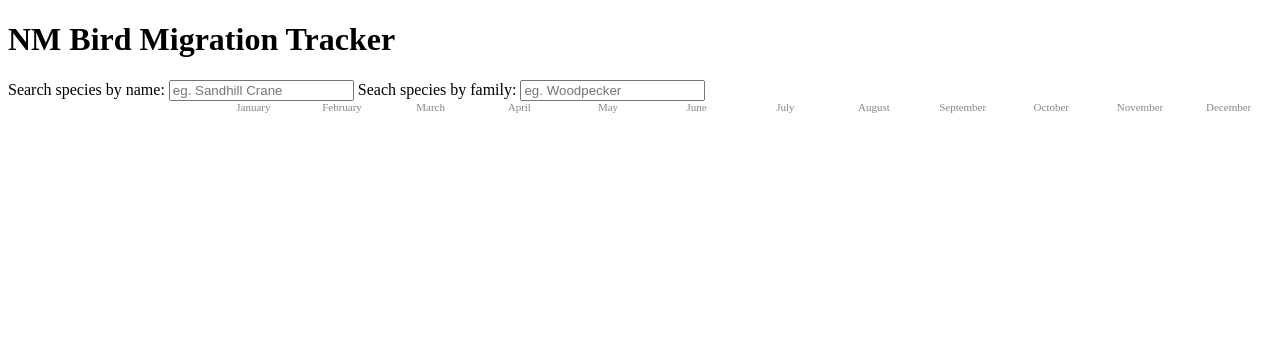
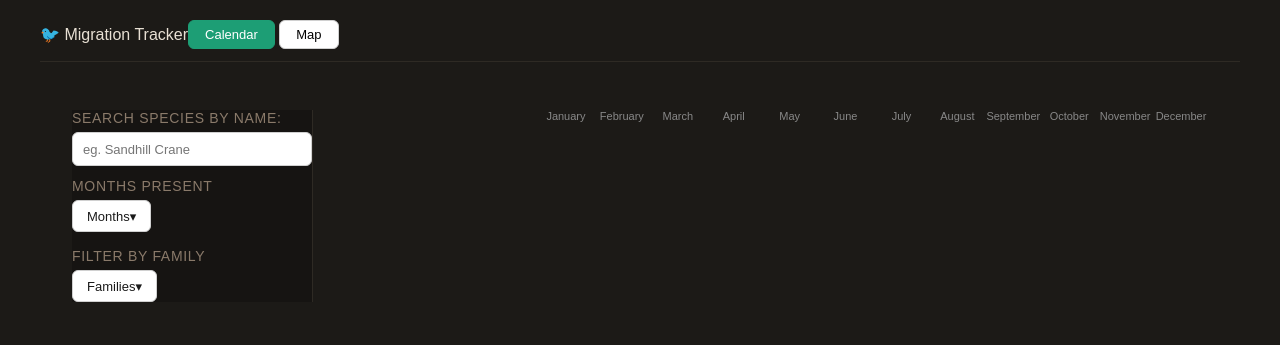
Before and after one commit to wal-co/nm-migration-tracker, a Flask app: page / in a window 1280 px wide. Shown: the top 345 px of the page. Run offline with Flask 3, Linux system fonts and the light colour scheme; data that the repository does not hold is empty.

Commit message:
Start of Dark earthy theme, sidebar layout, filter pills, month toggle

```diff
--- a/app.py
+++ b/app.py
@@ -7,6 +7,7 @@ app = Flask(__name__)
 @app.route("/")
 def index():
     return render_template("index.html")
+
 @app.route("/api/observations")
 def observations():
     region = request.args.get("region", "US-NM")
@@ -16,11 +17,13 @@ def observations():
     matrix = sort_matrix(build_presence_matrix(yearly, taxonomy_table))
     serializable = {species: bird.to_dict() for species, bird in matrix.items()}
     return jsonify(serializable)
+
 @app.route("/api/families")
 def families():
     client = EBirdClient()
     taxonomy_table = build_taxonomy_lookup(client)
     families = sorted(set(taxonomy_table.values()))
     return jsonify(families)
+
 if __name__ == "__main__":
     app.run(debug=True)
--- a/data.py
+++ b/data.py
@@ -50,14 +50,10 @@ def build_presence_matrix(observations, taxonomy_lookup):
         # add the Bird obj to matrix[species] if not already there
         if species not in matrix:
             matrix[species] = Bird(
-                    common_name=species,
-                    species_code=obs["speciesCode"],
-                    months=[month],
-                    familyComName=taxonomy_lookup.get(obs["speciesCode"], "Unknown")
+                    obs,
+                    taxonomy_lookup
                 )
-        else:
-            if month not in matrix[species].months:
-                matrix[species].months.append(month)
+        matrix[species].add_months_seen(month)
     return matrix
 
 def sort_matrix(matrix):
@@ -74,7 +70,7 @@ def get_yearly_observations(client, year=2025):
     with ThreadPoolExecutor() as executor:
         results = list(executor.map(fetch_month, range(1, 13)))
     hist_data = [obs for month_results in results for obs in month_results]
-    print(f"Fetched in {time.time() - start:.2f}s")
+    # print(f"Fetched in {time.time() - start:.2f}s")
     return hist_data
 
 def build_taxonomy_lookup(client):
--- a/static/js/charts.js
+++ b/static/js/charts.js
@@ -1,28 +1,107 @@
 let allData = {}
+let selectedFamilies = new Set()
+let selectedMonth = 0
 
 fetch("/api/observations")
     .then(response => response.json())
     .then(data => {
       allData = data
       renderBarChart(data)
+      populateFamilyPills(allData)
+      populateMonthPills()
     })
 
 document.getElementById("species-search").addEventListener("input", applyFilters)
-document.getElementById("family-search").addEventListener("input", applyFilters)
+// document.getElementById("family-search").addEventListener("input", applyFilters)
+// document.getElementById("month-filter").addEventListener("change", applyFilters)
+const month_pills = document.getElementById("month-pills")
+document.getElementById("month-toggle").addEventListener("click", () => {
+  if (month_pills.style.display === "none") {
+    month_pills.style.display = "block" // show
+  } else {
+    month_pills.style.display = "none" // hide
+  }
+})
+
+const family_pills = document.getElementById("family-pills")
+document.getElementById("family-toggle").addEventListener("click", () => {
+    if (family_pills.style.display === "none") {
+    family_pills.style.display = "block" // show
+  } else {
+    family_pills.style.display = "none" // hide
+  }
+})
 
 function applyFilters() {
   const nameSearch = document.getElementById("species-search").value.toLowerCase()
-  const familySearch = document.getElementById("family-search").value.toLowerCase()
+  // const familySearch = document.getElementById("selectedFamily").value.toLowerCase()
+  // const monthSearch = parseInt(document.getElementById("month-filter").value)
 
   const filtered = Object.fromEntries(
     Object.entries(allData).filter(([species, bird]) => {
-      const matchesName = bird.common_name.toLowerCase().includes(nameSearch)
-      const matchesFamily = bird.family.toLowerCase().includes(familySearch)
-      return matchesName && matchesFamily
+      const matchesName = bird.comName.toLowerCase().includes(nameSearch)
+      // const matchesFamily = bird.family.toLowerCase().includes(familySearch)
+      const matchesFamily = selectedFamilies.size === 0 || selectedFamilies.has(bird.family)
+      let matchesMonth = false
+      if (selectedMonth === 0) { matchesMonth = true}
+      else { matchesMonth = bird.months.includes(selectedMonth) }
+      return matchesName && matchesFamily && matchesMonth
     })
   )
+  if (Object.keys(filtered).length === 0) {
+    document.getElementById("bar-view").innerHTML = "<p>No species matched your search.</p>"
+    return
+  }
 
   renderBarChart(filtered)
+}
+
+function populateFamilyPills(data) {
+  const families = [... new Set(Object.values(data).map(bird => bird.family))].sort()
+  const container = document.getElementById("family-pills")
+  container.innerHTML = families.map(family =>
+    `<button class="family-pill" data-family="${family}">${family}</button>`
+  ).join("")
+
+  container.querySelectorAll(".family-pill").forEach(pill => {
+    pill.addEventListener("click", () => {
+      if (selectedFamilies.has(pill.dataset.family)) {
+        selectedFamilies.delete(pill.dataset.family)
+      } else {
+        selectedFamilies.add(pill.dataset.family)
+      }
+      pill.classList.toggle("active")
+      applyFilters()
+    })
+  })
+}
+
+function populateMonthPills() {
+  const months = [
+      "January",
+      "February",
+      "March",
+      "April",
+      "May",
+      "June",
+      "July",
+      "August",
+      "September",
+      "October",
+      "November",
+      "December"]
+  const container = document.getElementById("month-pills")
+  container.innerHTML = months.map( (month, i) =>
+    `<button class="month-pill" data-month="${i+1}">${month}</button>`
+  ).join("")
+
+  container.querySelectorAll(".month-pill").forEach(pill => {
+      pill.addEventListener("click", () => {selectedMonth = parseInt(pill.dataset.month) === selectedMonth ? 0 : parseInt(pill.dataset.month)
+      document.querySelectorAll(".month-pill").forEach(p => p.classList.remove("active"))
+      if (selectedMonth) pill.classList.add("active")
+      applyFilters()
+    })
+  })
 }
 
 function renderBarChart(data) {
@@ -54,7 +133,7 @@ function renderBarChart(data) {
   for (const [species, bird] of Object.entries(data)) {
     const row = document.createElement("div")
     row.className = "bar-row"
-    row.innerHTML = row.innerHTML = `<a href="https://ebird.org/species/${bird.species_code}" target="_blank" class="species-name">${bird.common_name}</a>` +        // loop through 1-12, create a cell for each month
+    row.innerHTML = row.innerHTML = `<a href="https://ebird.org/species/${bird.speciesCode}" target="_blank" class="species-name">${bird.comName}</a>` +        // loop through 1-12, create a cell for each month
       Array.from({length: 12}, (_, i) => i + 1)
         .map(month => bird.months.includes(month) ?
           `<div class="month-cell present"></div>` :
--- a/static/style.css
+++ b/static/style.css
@@ -1,3 +1,164 @@
+body {
+  font-family: sans-serif;
+  max-width: 1200px;
+  margin: 0 auto;
+  padding: 20px 32px;
+  color: #e8e0d4;
+  background: #1c1a17;
+}
+
+h1 {
+  font-size: 22px;
+  font-weight:500;
+  color: #1a1a1a;
+  margin-bottom: 8px;
+}
+
+#top-nav {
+  display: flex;
+  align-items: center;
+  background: #161412
+  gap: 16px;
+  border-bottom: 0.5px solid #2e2a24;
+  margin-bottom: 24px;
+  padding-bottom: 12px;
+}
+
+.view-btn {
+  padding: 6px 16px;
+  border: 0.5px solid #d0d0d0;
+  border-radius: 6px;
+  background: white;
+  font-size: 13px;
+  cursor: pointer;
+}
+
+.view-btn.active {
+  background: #1D9E75;
+  color: white;
+  border-color: #1D9E75;
+}
+
+#main-layout {
+  display: flex;
+  gap: 24px;
+  padding: 24px 32px;
+}
+
+#sidebar {
+  width: 240px;
+  flex-shrink: 0;
+  position: sticky;
+  top: 24px;
+  align-self: flex-start;
+  background: #161412;
+  border-right: 0.5px solid #2e2a24;
+}
+
+#sidebar button {
+  width: auto;
+  align-self: flex-start;
+}
+
+/* #filters { */
+/*   display: flex; */
+/*   flex-direction: column; */
+/*   gap: 16px; */
+/* } */
+
+#filters {
+  display: flex;
+  flex-direction: column;
+  gap: 12px;
+  margin-bottom: 16px;
+}
+
+.filter-group {
+  display: flex;
+  flex-direction: column;
+  gap: 6px;
+}
+
+.filter-group label {
+  font-size: 14px;
+    color: #8a7a6a;
+    font-weight: 500;
+    text-transform: uppercase;
+    letter-spacing: 0.05em;
+}
+
+input[type="text"], select {
+  height: 32px;
+  padding: 0 10px;
+  border: 0.5px solid #d0d0d0;
+  border-radius: 6px;
+  font-size: 13px;
+  color: #1a1a1a;
+  background: white;
+  outline: none;
+}
+
+input[type="text"]:focus, select:focus {
+    border-color: #1D9E75;
+}
+
+button#month-toggle, button#family-toggle {
+    height: 32px;
+    padding: 0 14px;
+    border: 0.5px solid #d0d0d0;
+    border-radius: 6px;
+    font-size: 13px;
+    background: white;
+    color: #1a1a1a;
+    cursor: pointer;
+}
+
+button#month-toggle:hover, button#family-toggle:hover {
+    background: #e8e8e8;
+}
+
+
+
+
+.month-pill {
+    background: var(--color-background-secondary);
+    border: 0.5px solid var(--color-border-tertiary);
+    border-radius: 20px;
+    padding: 4px 12px;
+    font-size: 15px;
+    color: var(--color-text-secondary);
+    cursor: pointer;
+    margin: 2px;
+}
+
+.month-pill.active {
+    background: #1D9E75;
+    color: white;
+    border-color: #1D9E75;
+}
+
+.family-pill {
+    background: var(--color-background-secondary);
+    border: 0.5px solid var(--color-border-tertiary);
+    border-radius: 20px;
+    padding: 4px 12px;
+    font-size: 15px;
+    color: var(--color-text-secondary);
+    cursor: pointer;
+    margin: 2px;
+}
+
+.family-pill.active {
+    background: #1D9E75;
+    color: white;
+    border-color: #1D9E75;
+}
+
+#content {
+  flex: 1;
+  min-width: 0;
+}
+
 .month-header, .bar-row {
     display: grid;
     grid-template-columns: 200px repeat(12, 1fr);
--- a/templates/index.html
+++ b/templates/index.html
@@ -5,12 +5,38 @@
     <link rel="stylesheet" href="{{ url_for('static', filename='style.css') }}">
 </head>
 <body>
-    <h1>NM Bird Migration Tracker</h1>
-    <label for="species-search">Search species by name:</label>
-    <input type="text" id="species-search" placeholder="eg. Sandhill Crane">
-    <label for="family-search">Seach species by family:</label>
-    <input type="text" id="family-search" placeholder="eg. Woodpecker">
-    <div id="bar-view"></div>
+    <nav id="top-nav">
+      <div id="nav-logo">🐦 Migration Tracker</div>
+      <div id="nav-views">
+        <button class="view-btn active" data-view="bar">Calendar</button>
+        <button class="view-btn" data-view="map">Map</button>
+      </div>
+    </nav>
+
+    <div id="main-layout">
+      <aside id="sidebar">
+        <div id="filters">
+          <div class="filter-group">
+            <label for="species-search">Search species by name:</label>
+            <input type="text" id="species-search" placeholder="eg. Sandhill Crane">
+          </div>
+          <div class="filter-group">
+            <label for="month-toggle">Months Present</label>
+            <button id="month-toggle"> Months▾</button>
+            <div id="month-pills" style="display:none"></div>
+          </div>
+          </div>
+          <div class="filter-group">
+            <label for="family-toggle">Filter by Family</label>
+            <button id="family-toggle"> Families▾</button>
+            <div id="family-pills" style="display:none"></div>
+        </div>
+      </aside>
+      <main id="content">
+        <div id="bar-view"></div>
+      </main>
+    </div>
+
     <script src="{{ url_for('static', filename='js/charts.js') }}"></script>
 </body>
 </html>
```
Also changed, not shown: models.py (+10 -11 lines), 1 other file.
